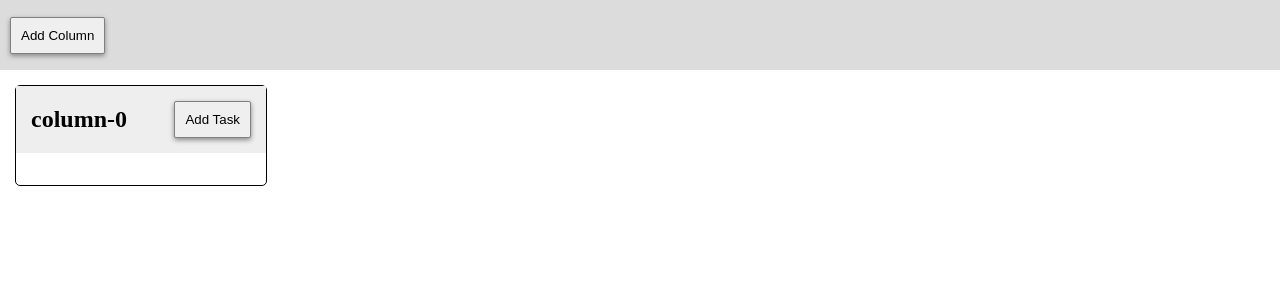
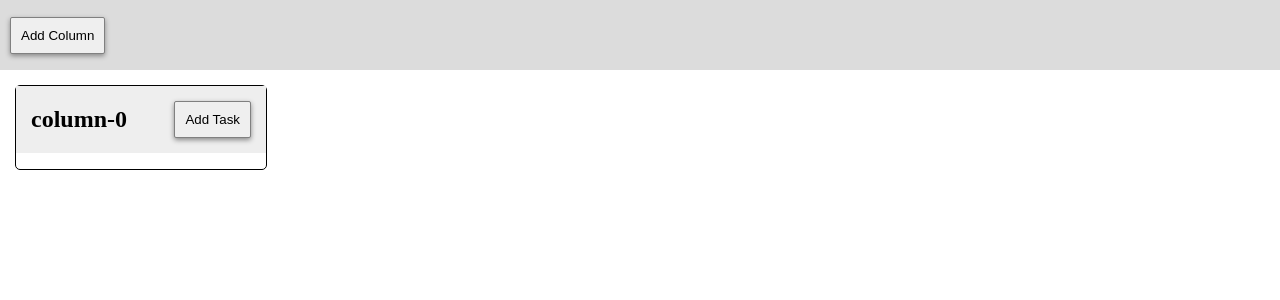
Before and after one commit to rlopmar/dragNdrop_recoilJS, a React (Create React App) app: page / in a window 1280 px wide. Both pictures are taken after a click on the button "Add Column". Shown: the top 300 px of the page. Built offline with nearby package versions, Linux system fonts and the light colour scheme.

Commit message:
Improve performance

```diff
--- a/src/components/Column.jsx
+++ b/src/components/Column.jsx
@@ -3,7 +3,12 @@ import styled from "styled-components";
 import { Droppable, Draggable } from "react-beautiful-dnd";
 import { useRecoilValue, useRecoilCallback } from "recoil";
 
-import { columnState, taskState, taskIdsState } from "../globalState";
+import {
+  columnState,
+  taskState,
+  taskIdsState,
+  columnIdsState,
+} from "../globalState";
 import { Task, Button } from "../components";
 
 const StyledColumnContainer = styled.div`
@@ -40,6 +45,8 @@ const Column = React.memo((props) => {
   const column = useRecoilValue(columnState(props.id));
   const taskIds = useRecoilValue(taskIdsState);
   const task = useRecoilValue(taskState());
+  const columnIds = useRecoilValue(columnIdsState);
+  const columnIndex = columnIds.indexOf(props.id);
 
   const saveNewTask = useRecoilCallback(
     ({ snapshot, set }) => async (taskId, task) => {
@@ -65,7 +72,7 @@ const Column = React.memo((props) => {
   };
 
   return (
-    <Draggable draggableId={column.id} index={props.index}>
+    <Draggable draggableId={column.id} index={columnIndex}>
       {(provided) => (
         <StyledColumnContainer
           {...provided.draggableProps}
@@ -81,7 +88,9 @@ const Column = React.memo((props) => {
                 ref={provided.innerRef}
                 {...provided.droppableProps}
               >
-                <TaskList tasksOrder={column.tasksOrder}></TaskList>
+                {column.tasksOrder.map((taskId, index) => {
+                  return <Task key={taskId} id={taskId} index={index}></Task>;
+                })}
                 {provided.placeholder}
               </StyledTaskList>
             )}
@@ -92,14 +101,4 @@ const Column = React.memo((props) => {
   );
 });
 
-const TaskList = React.memo((props) => {
-  return (
-    <StyledTaskList>
-      {props.tasksOrder.map((taskId, index) => {
-        return <Task key={taskId} id={taskId} index={index}></Task>;
-      })}
-    </StyledTaskList>
-  );
-});
-
 export default Column;
--- a/src/containers/Canvas.jsx
+++ b/src/containers/Canvas.jsx
@@ -101,10 +101,8 @@ export default function Canvas() {
             {...provided.droppableProps}
             ref={provided.innerRef}
           >
-            {columnIds.map((columnId, index) => {
-              return (
-                <Column key={columnId} id={columnId} index={index}></Column>
-              );
+            {columnIds.map((columnId) => {
+              return <Column key={columnId} id={columnId}></Column>;
             })}
             {provided.placeholder}
           </StyledContainer>
```
